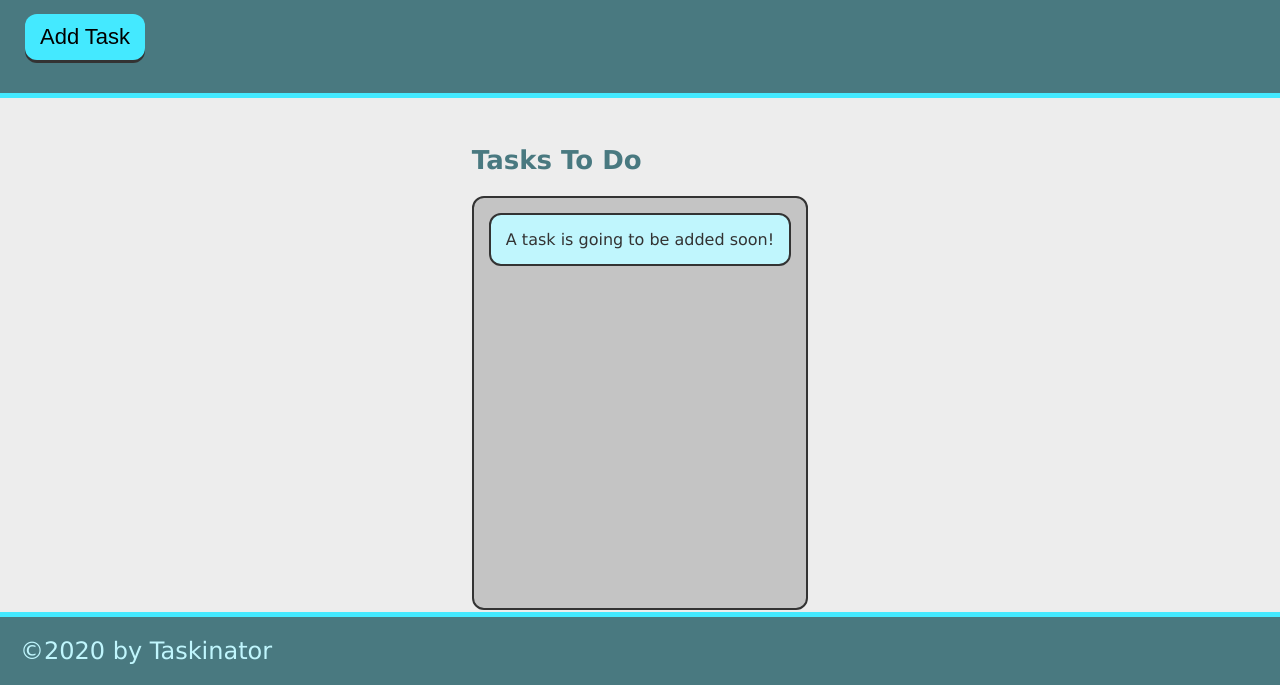
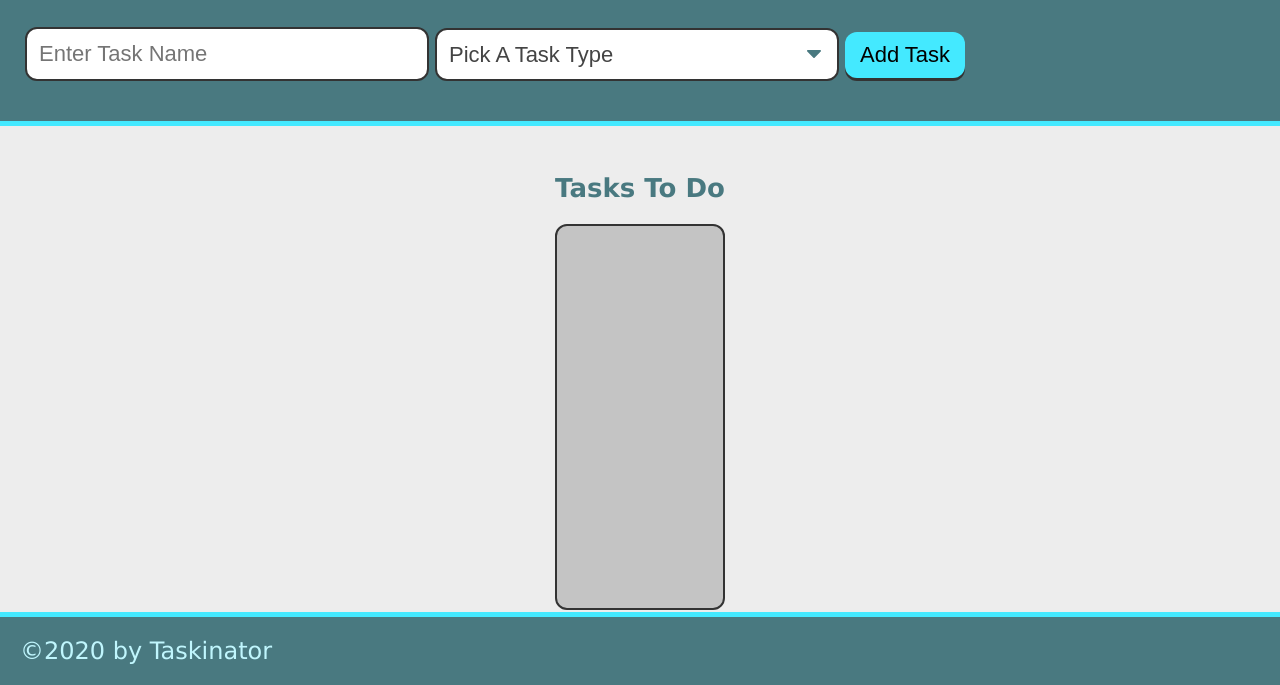
Before and after one commit to slorreina369/taskinator, a plain HTML site: page index.html in a window 1280 px wide. Shown: the part 115-800 px from the top of the page. Drawn offline with Linux system fonts and the light colour scheme.

Commit message:
task form added

```diff
--- a/index.html
+++ b/index.html
@@ -11,13 +11,28 @@
     <header>
         <h1 class="page-title">Taskinator</h1>
         <p>Click the button below to add a new task!</p>
-        <button class="btn" id="save-task">Add Task</button>
+        <form id="task-form">
+            <div class="form-group">
+                <input type="text" name="task-name" placeholder="Enter Task Name"/>
+            </div>
+
+            <div class="form-group">
+                <select name="task-type" class="select-dropdown">
+                    <option value = "" disabled selected>Pick A Task Type</option>
+                    <option value="Print">Print</option>
+                    <option value="Web">Web</option>
+                    <option value="Mobile">Mobile</option>
+                </select>
+            </div>
+            <div class="form-group">
+                <button class="btn" id="save-task" type="submit">Add Task</button>
+            </div>
+        </form>
     </header>
     <main class="page-content">
         <section class="tasl-list-wrapper">
             <h2 class="list-title">Tasks To Do</h2>
             <ul class="task-list" id ="tasks-to-do">
-                <li class="task-item">A task is going to be added soon!</li>
             </ul>
         </section>
     </main>
```
